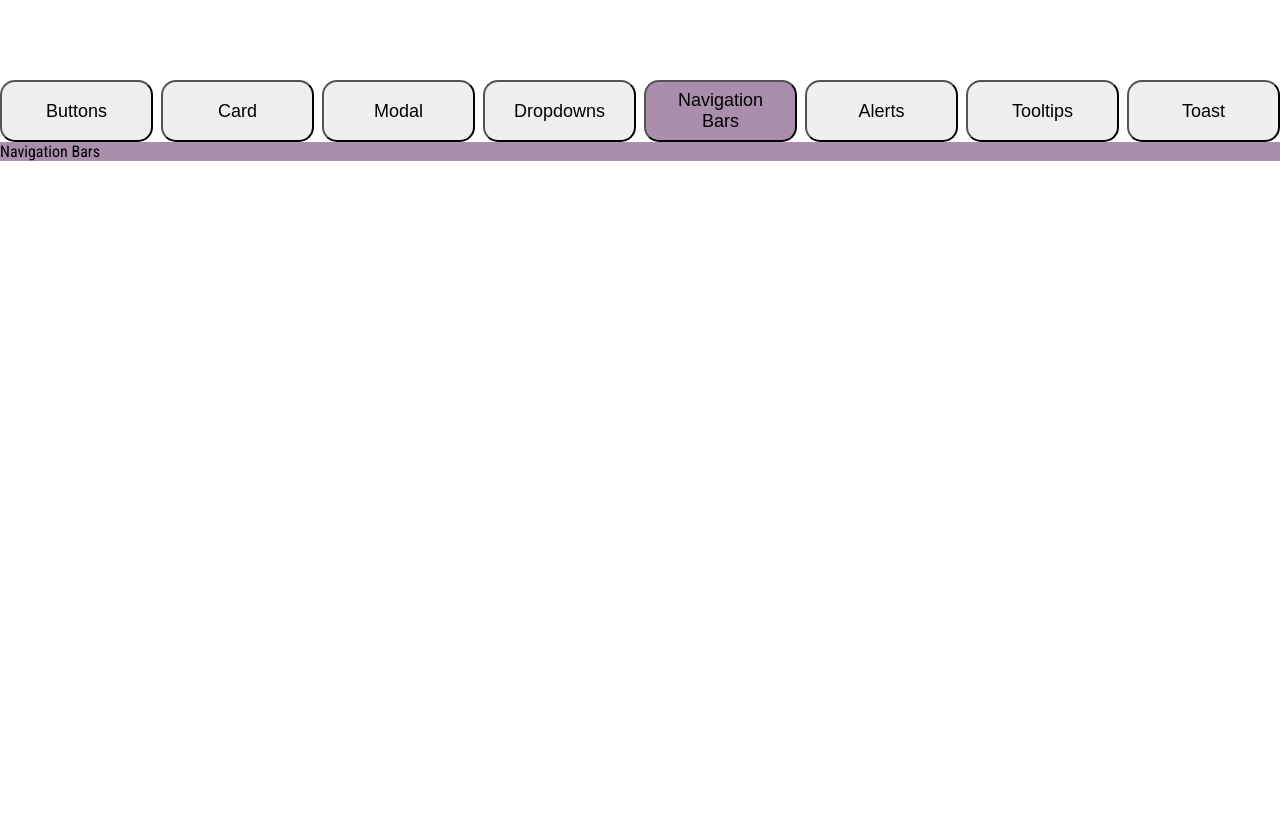
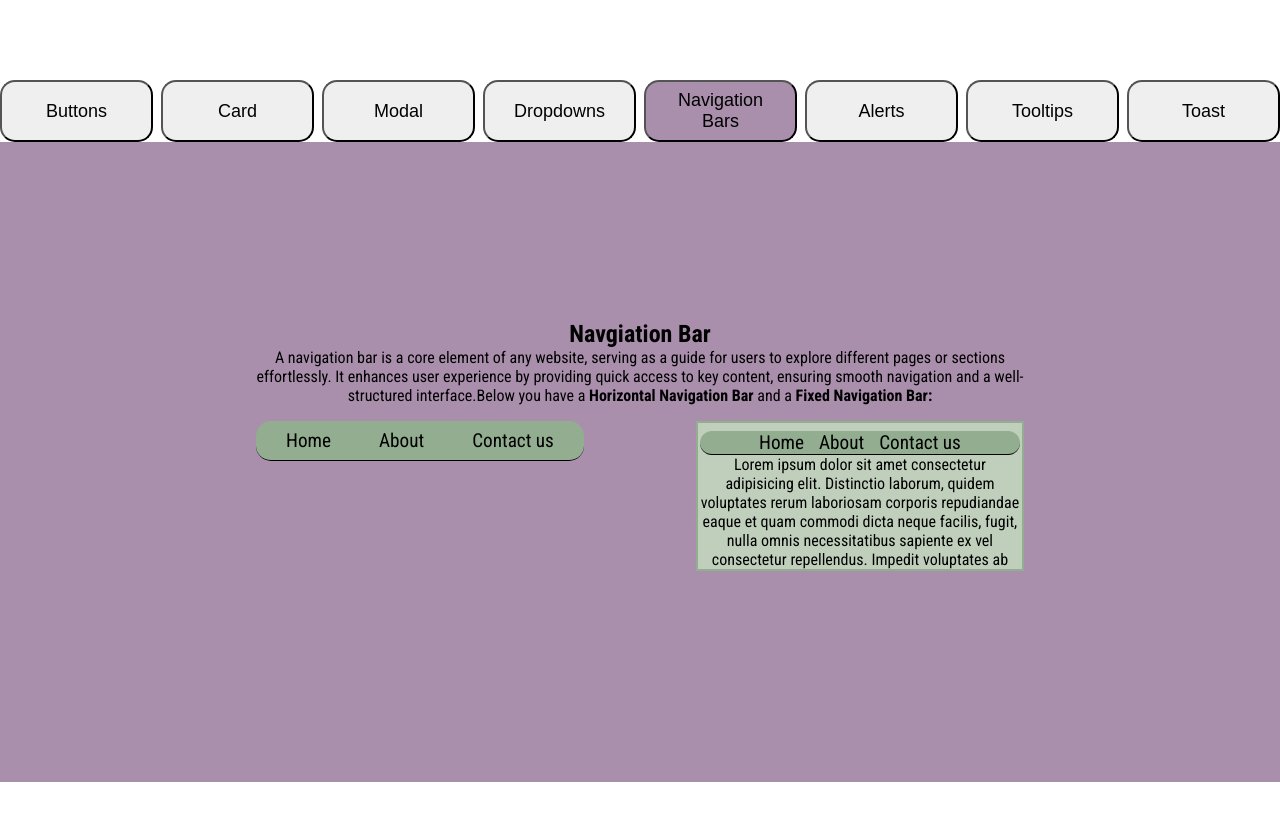
Before and after one commit to ceciliamanner/assignment_4, a plain HTML site: page src/index.html in a window 1280 px wide. Both pictures are taken after a click on the button "Navigation Bars". Drawn offline with Linux system fonts and the light colour scheme.

Commit message:
navigationbar component completed

```diff
--- a/src/css/components.css
+++ b/src/css/components.css
@@ -143,21 +143,27 @@
     border: none;
     font-size: larger;
     background-color: var(--color-primary);
-    cursor: pointer;
 
 }
+.dropbtn:hover{
+    cursor: pointer;
+    background-color: rgb(198, 225, 193);
+}
 
-.dropdown-content a {
+.dropdown-content {
+    display: none;
     width: 100px;
-    display: block;
     text-align: left;
-    color: black;
     line-height: 2rem;
     background-color: rgb(198, 225, 193);
 }
 
+.dropdown-content a {
+    display: flex;
+}
+
 .dropdown-content.show {
-    display: none;
+    display: block;
 }
 
 .dropdown__menu--btn{
@@ -175,12 +181,90 @@
     display: none;
     width: 150px;
     background-color: rgba(118, 207, 161, 0.59);
+    font-size: larger;
     text-align: start;
-    line-height: var(--spacing-medium);
+    line-height: var(--spacing-large);
 }
 
 .menu-content.show{
     display: block;
 }
 
-/*-------- Navigation bar------------*
+/*-------- Navigation bar------------*/
+
+.navigation-container{
+    width: 100%;
+    height: 80vh;
+    display: flex;
+    flex-direction: column;
+    justify-content: center;
+    align-items: center;
+}
+
+.navigation-paragraph{
+    width: 800px;
+    display: flex;
+    flex-direction: column;
+    text-align: center;
+}
+
+.navigation__container--items{
+    display: flex;
+    flex-direction: row;
+    width: 800px;
+    height: 200px;
+    gap: 5rem;
+}
+
+.horizontal-nav{
+    display: flex;
+    margin: 1rem;
+    align-items: center;
+    justify-content: center;
+    border-radius: 15px;
+    gap: 3rem;
+    width: 350px;
+    height: 40px;
+    font-size: larger;
+    background-color: var(--color-primary);
+    border-bottom: 1px solid black;
+}
+
+.horizontal-nav a:hover{
+    background-color: rgba(167, 201, 160, 0.723);
+    border-radius: 5px;
+}
+
+.fixed__nav--container{
+    display: flex;
+    flex-direction: column;
+    align-items: center;
+    background-color: rgba(178, 197, 167, 0.876);
+    margin: 1rem;
+    width: 350px;
+    height: 150px;
+    background-color: rgb(192, 207, 188);
+    border: 2px solid var(--color-primary);
+    overflow-y: auto;
+    overflow-x: hidden;
+    position: relative;
+}
+
+.fixed-nav{
+    display: flex;
+    align-items: center;
+    justify-content: center;
+    border-radius: 15px;
+    gap: 1rem;
+    margin-top: 0.5rem;
+    width: 320px;
+    height: 40px;
+    font-size: larger;
+    background-color: var(--color-primary);
+    position: sticky;
+    top: 0;
+    display: flex;
+    gap: 15px;
+    z-index: 1;
+    border-bottom: 1px solid black;
+}
--- a/src/index.html
+++ b/src/index.html
@@ -111,11 +111,33 @@
                     </div>
                 </article>
 
-                <!-- Navigation bars chapter-->
+                <!-- navigation bars chapter-->
                 <article class="tabs__content">
-                    <div>Navigation Bars</div>
+                    <div class="navigation-container">
+                        <h2>Navgiation Bar</h2>
+                        <div class="navigation-paragraph">
+                            <p>A navigation bar is a core element of any website, serving as a guide for users to explore different pages or sections effortlessly. It enhances user experience by providing quick access to key content, ensuring smooth navigation and a well-structured interface.Below you have a <b>Horizontal Navigation Bar</b> and a <b>Fixed Navigation Bar:</b></p>
+                            <div class="navigation__container--items">
+                                <div class="horizontal-nav">
+                                    <a href="#">Home</a>
+                                    <a href="#">About</a>
+                                    <a href="#">Contact us</a>
+                                </div>
+                                <div class="fixed__nav--container">
+                                    <div class="fixed-nav">
+                                        <a href="#">Home</a>
+                                        <a href="#">About</a>
+                                        <a href="#">Contact us</a>
+                                    </div>
+                                    <div>
+                                        <p>Lorem ipsum dolor sit amet consectetur adipisicing elit. Distinctio laborum, quidem voluptates rerum laboriosam corporis repudiandae eaque et quam commodi dicta neque facilis, fugit, nulla omnis necessitatibus sapiente ex vel consectetur repellendus. Impedit voluptates ab necessitatibus magni cumque distinctio, eos enim eligendi nihil maiores ex ipsam nemo mollitia nam iure!</p>
+                                    </div>
+                                </div>
+                            </div>
+                        </div>
+                    </div>
                 </article>
-
+                <!-- alert chapter -->
                 <article class="tabs__content">
                     <div>Alerts</div>
                 </article>
```
